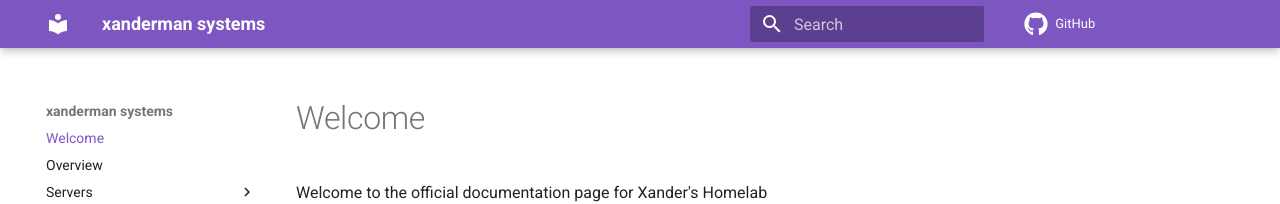
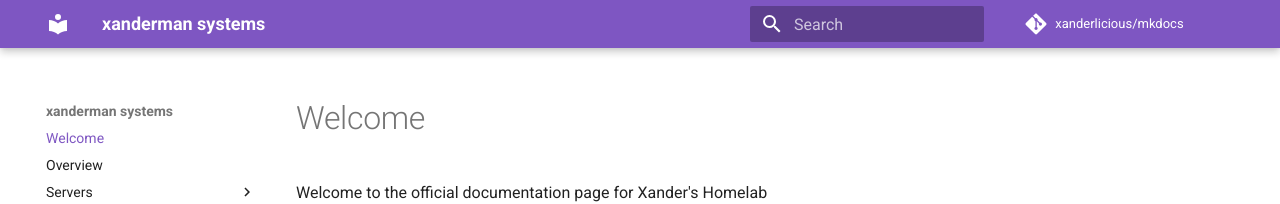
Before and after one commit to Xanderlicious/mkdocs, an MkDocs documentation site: the page built from docs/index.md, in a window 1280 px wide. Shown: the top 204 px of the page. Built offline with MkDocs 1.6.1 and Material for MkDocs 9.7.7, drawn with Linux system fonts in a browser that asks for light colours; comment, search, counter and statistics services are not loaded.

Commit message:
changes to git repo

```diff
--- a/mkdocs.yml
+++ b/mkdocs.yml
@@ -52,7 +52,7 @@ theme:
     - content.code.select
   language: en
   icon:
-    repo: fontawesome/brands/github
+    repo: fontawesome/brands/git-alt
 
 extra:
   consent:
@@ -77,3 +77,4 @@ markdown_extensions:
   - pymdownx.details
 
 repo_url: https://github.com/xanderlicious/mkdocs.git
+repo_name: xanderlicious/mkdocs
```
